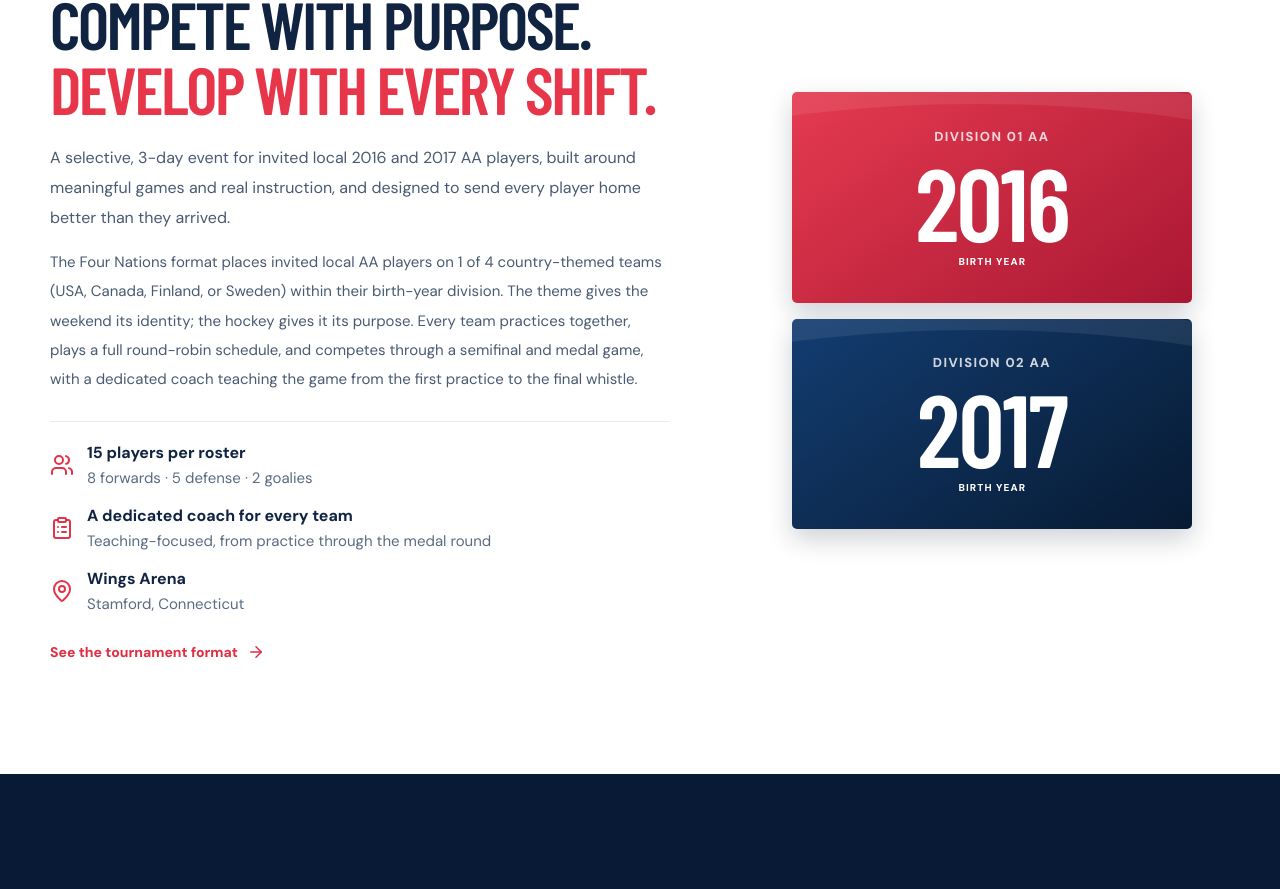
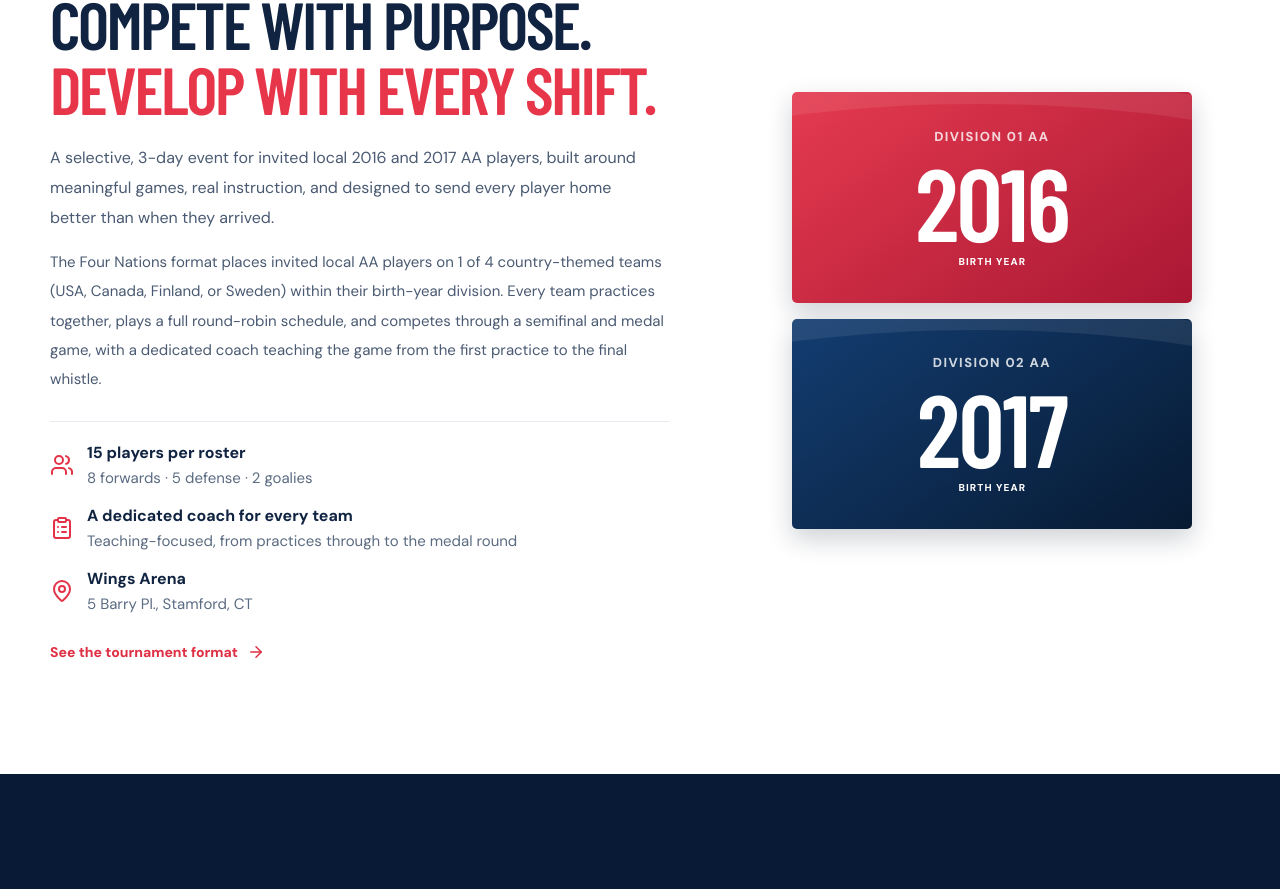
Before and after one commit to Avmannino/four_nations_tournament, a React (Vite) app: page / in a window 1280 px wide. Shown: the part 882-1771 px from the top of the page. Built offline with nearby package versions, Linux system fonts and the light colour scheme.

Commit message:
Update About section copy
Co-Authored-By: Claude Opus 5.5 <noreply@anthropic.com>

```diff
--- a/src/App.jsx
+++ b/src/App.jsx
@@ -232,9 +232,9 @@ export default function App() {
         <section id="about" className="about-section section-pad">
           <div className="content-width about-layout">
             <div>
-              <SectionHeader eyebrow="THE TOURNAMENT" title={<>Compete with purpose.<br /><span className="highlight-word">Develop with every shift.</span></>} body="A selective, 3-day event for invited local 2016 and 2017 AA players, built around meaningful games and real instruction, and designed to send every player home better than they arrived." />
-              <p className="about-prose">The Four Nations format places invited local AA players on 1 of 4 country-themed teams (USA, Canada, Finland, or Sweden) within their birth-year division. The theme gives the weekend its identity; the hockey gives it its purpose. Every team practices together, plays a full round-robin schedule, and competes through a semifinal and medal game, with a dedicated coach teaching the game from the first practice to the final whistle.</p>
-              <div className="about-quickfacts"><div><Users size={22} /><span><strong>15 players per roster</strong><small>8 forwards · 5 defense · 2 goalies</small></span></div><div><ClipboardList size={22} /><span><strong>A dedicated coach for every team</strong><small>Teaching-focused, from practice through the medal round</small></span></div><div><MapPin size={22} /><span><strong>Wings Arena</strong><small>Stamford, Connecticut</small></span></div></div>
+              <SectionHeader eyebrow="THE TOURNAMENT" title={<>Compete with purpose.<br /><span className="highlight-word">Develop with every shift.</span></>} body="A selective, 3-day event for invited local 2016 and 2017 AA players, built around meaningful games, real instruction, and designed to send every player home better than when they arrived." />
+              <p className="about-prose">The Four Nations format places invited local AA players on 1 of 4 country-themed teams (USA, Canada, Finland, or Sweden) within their birth-year division. Every team practices together, plays a full round-robin schedule, and competes through a semifinal and medal game, with a dedicated coach teaching the game from the first practice to the final whistle.</p>
+              <div className="about-quickfacts"><div><Users size={22} /><span><strong>15 players per roster</strong><small>8 forwards · 5 defense · 2 goalies</small></span></div><div><ClipboardList size={22} /><span><strong>A dedicated coach for every team</strong><small>Teaching-focused, from practices through to the medal round</small></span></div><div><MapPin size={22} /><span><strong>Wings Arena</strong><small>5 Barry Pl., Stamford, CT</small></span></div></div>
               <a href="#format" className="inline-link">See the tournament format <ArrowRight size={18} /></a>
             </div>
             <div className="about-showcase">
```
